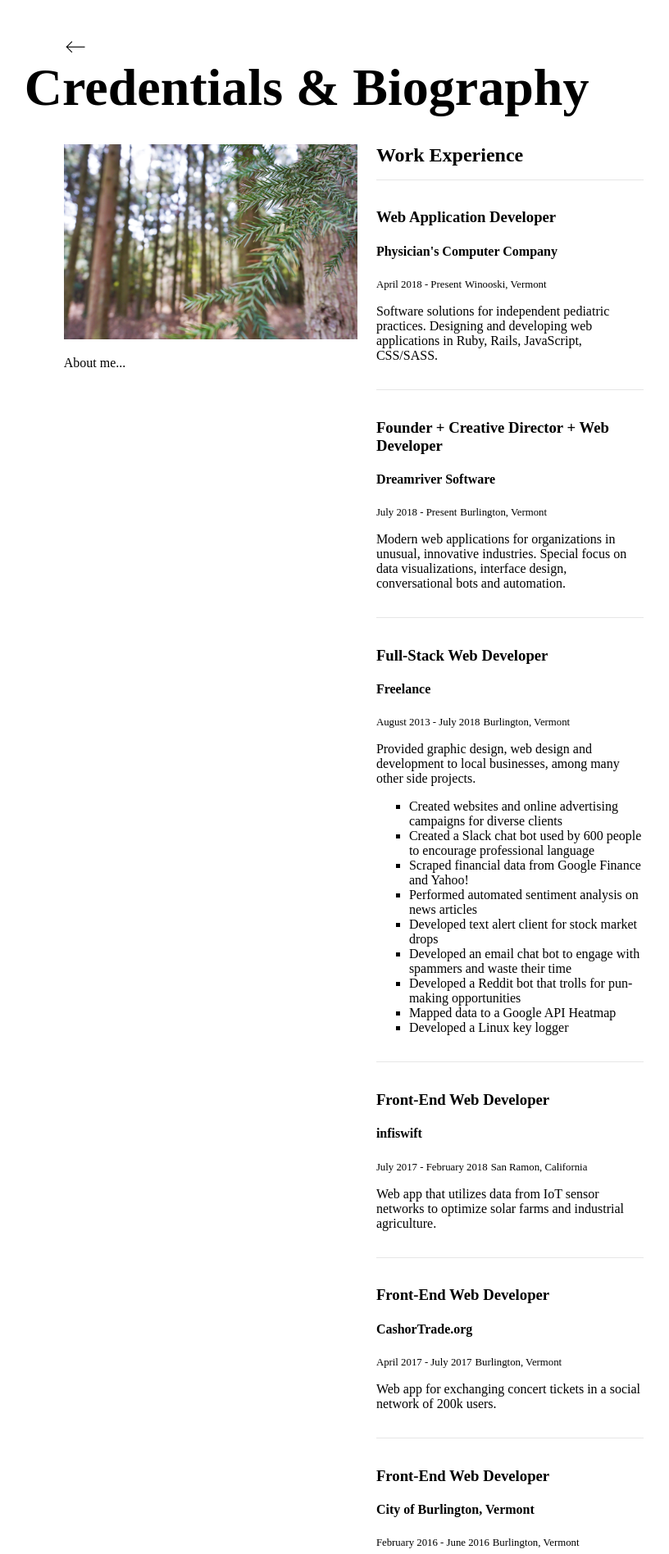
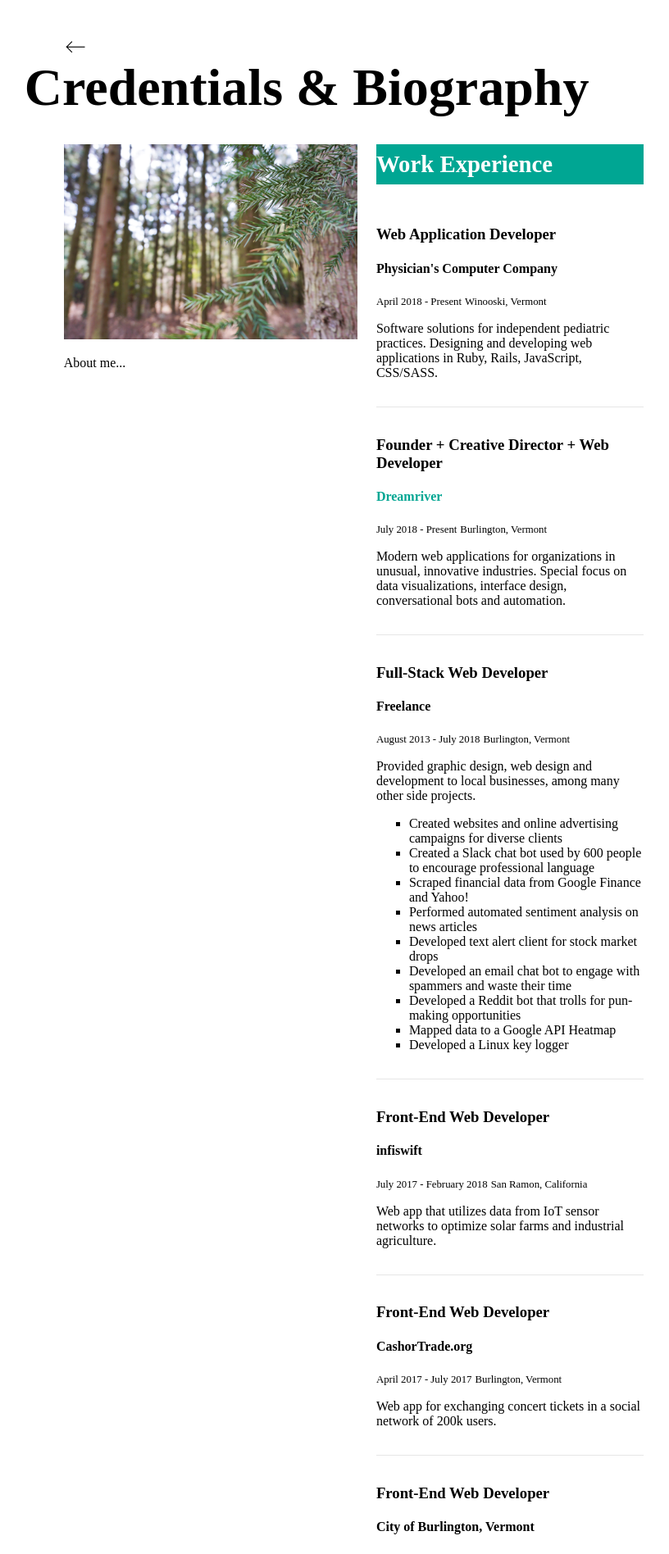
Before and after one commit to cssidy/personal-site, a Jekyll site: the page built from credentials.html, in a window 1280 px wide. Shown: the top 1896 px of the page at 82% size, without its empty margins (223-1039 px from the left). Built offline with Jekyll 4.4.1, drawn with Linux system fonts in a browser that asks for light colours; some web fonts are replaced.

Commit message:
cred styles

```diff
--- a/assets/css/base.css
+++ b/assets/css/base.css
@@ -310,7 +310,7 @@ ul li {
 }
 
 .credentials-col section {
-    padding: 0 1rem;
+    padding: 0 1rem 1rem 1rem;
 }
 
 .credentials-col article {
@@ -325,6 +325,10 @@ ul li {
 
 .credentials h2 {
     margin: 0 0 1rem 0;
+    font-size: 1.8em;
+    background: #00a693;
+    color: #fff;
+    padding: 8px 0;
 }
 
 .cred-date, .cred-location {
--- a/credentials.html
+++ b/credentials.html
@@ -13,7 +13,7 @@ layout: layout
       <div class="credentials-col">
           <section>
               <h2>Work Experience</h2>
-              <article>
+              <article style="border-top: none;">
                   <h3>Web Application Developer</h3>
                   <h4>Physician's Computer Company</h4>
                   <span class="cred-date">April 2018 - Present</span>
@@ -22,7 +22,7 @@ layout: layout
               </article>
               <article>
                   <h3>Founder + Creative Director + Web Developer</h3>
-                  <h4>Dreamriver Software</h4>
+                  <h4><a href="http://dreamriver.io">Dreamriver</a></h4>
                   <span class="cred-date">July 2018 - Present</span>
                   <span class="cred-location">Burlington, Vermont</span>
                   <p>Modern web applications for organizations in unusual, innovative industries. Special focus on data visualizations, interface design,
@@ -70,7 +70,7 @@ layout: layout
           </section>
           <section>
               <h2>Education</h2>
-              <article>
+              <article style="border-top: none;">
                   <h3>BSc Web Development 2016</h3>
                   <h4>Champlain College</h4>
                   <span>GPA 3.2</span>
@@ -79,7 +79,7 @@ layout: layout
           </section>
           <section>
               <h2>Speaking & Events</h2>
-              <article>
+              <article style="border-top: none;">
                   <h3>Speaker & Co-Organizer</h3>
                   <h4>BTV Python</h4>
                   <span>Burlington, Vermont</span>
```
